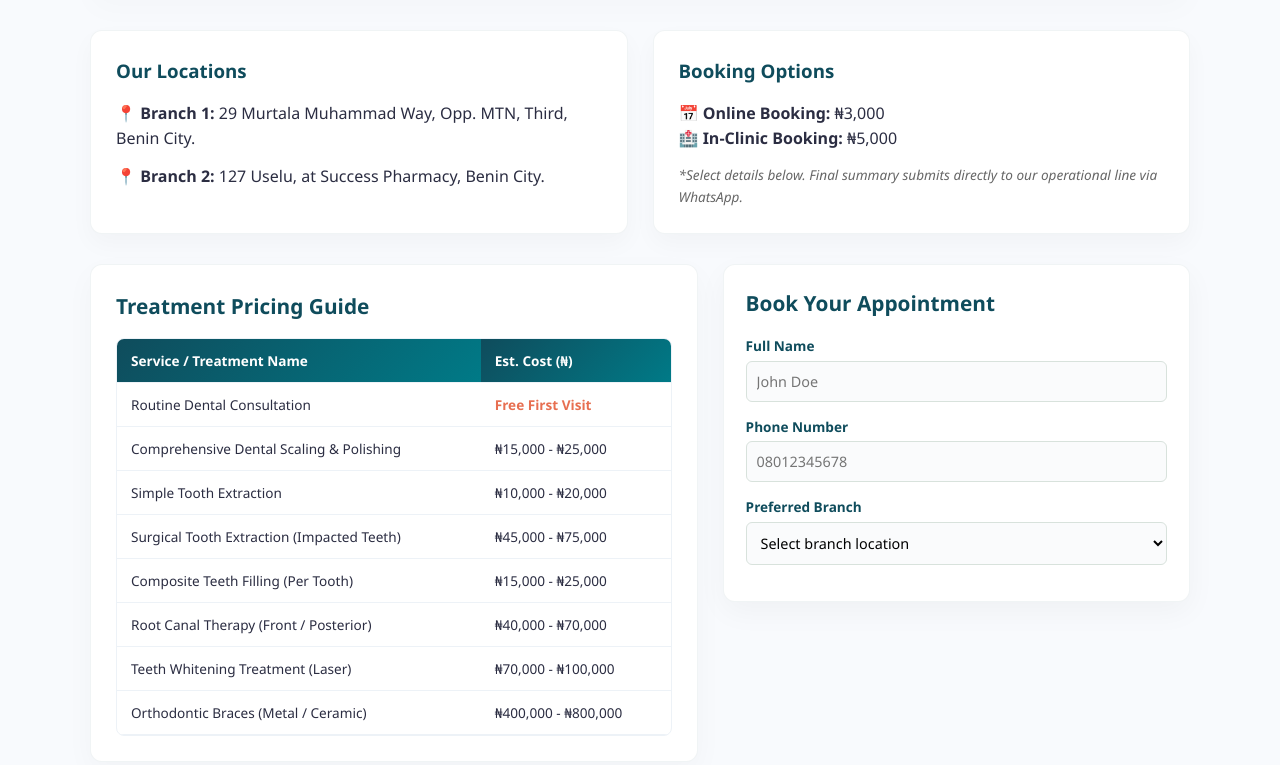
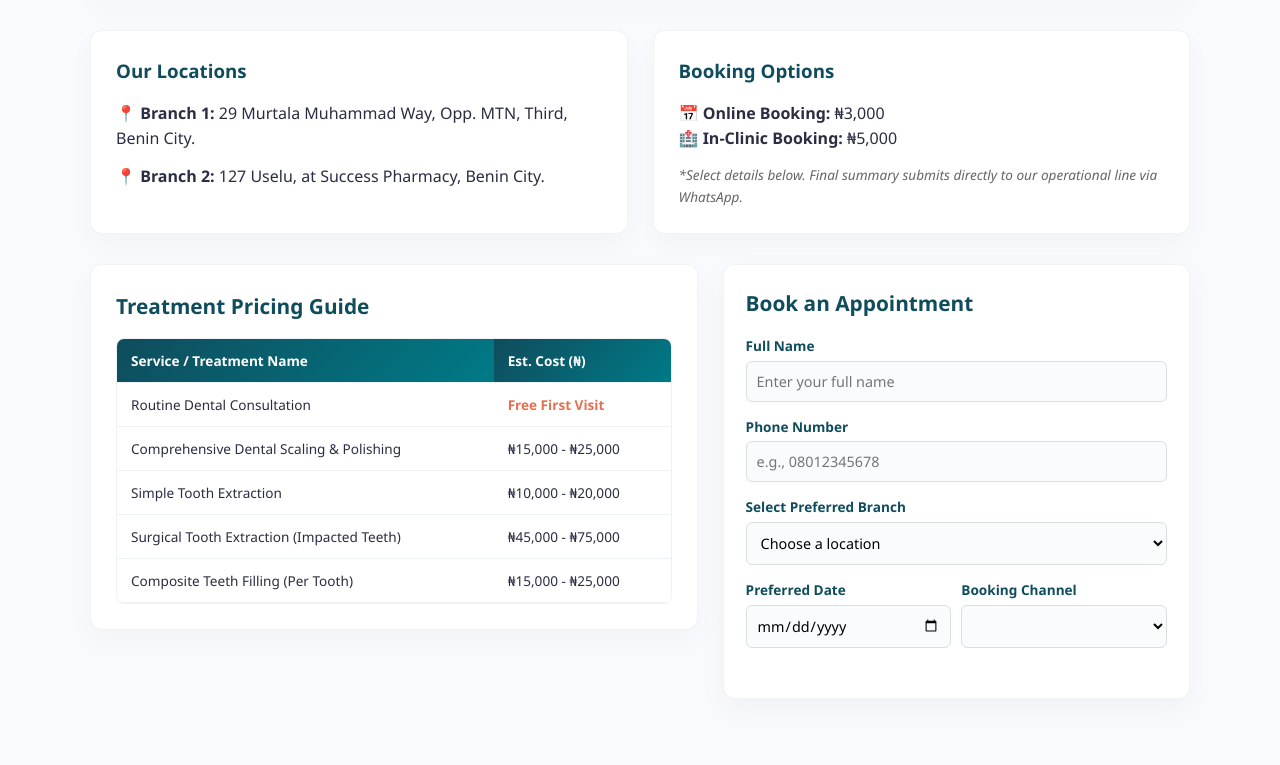
Before and after one commit to suntopcraniofacial-spec/ogbonke-baba, a plain HTML site: page index.html in a window 1280 px wide. Shown: the part 379-1144 px from the top of the page. Drawn offline with Linux system fonts and the light colour scheme.

Commit message:
Update index.html

```diff
--- a/index.html
+++ b/index.html
@@ -203,39 +203,39 @@ html<!DOCTYPE html>
                                 <td>Composite Teeth Filling (Per Tooth)</td>
                                 <td>₦15,000 - ₦25,000</td>
                             </tr>
-                            <tr>
-                                <td>Root Canal Therapy (Front / Posterior)</td>
-                                <td>₦40,000 - ₦70,000</td>
-                            </tr>
-                            <tr>
-                                <td>Teeth Whitening Treatment (Laser)</td>
-                                <td>₦70,000 - ₦100,000</td>
-                            </tr>
-                            <tr>
-                                <td>Orthodontic Braces (Metal / Ceramic)</td>
-                                <td>₦400,000 - ₦800,000</td>
-                            </tr>
                         </tbody>
                     </table>
                 </div>
             </div>
 
-            <!-- Right Side: Booking Form Panel -->
-            <div class="form-section">
+            <!-- Right Side: Booking Form -->
             <form class="booking-box" id="appointmentForm" onsubmit="sendToWhatsApp(event)">
-                    <h2>Book Your Appointment</h2>
+                <h2>Book an Appointment</h2>
 
                 <div class="form-group">
                     <label for="fullName">Full Name</label>
-                        <input type="text" id="fullName" required placeholder="John Doe">
+                    <input type="text" id="fullName" placeholder="Enter your full name" required>
                 </div>
 
                 <div class="form-group">
                     <label for="phoneNumber">Phone Number</label>
-                        <input type="tel" id="phoneNumber" required placeholder="08012345678">
+                    <input type="tel" id="phoneNumber" placeholder="e.g., 08012345678" required>
                 </div>
 
                 <div class="form-group">
-                        <label for="branch">Preferred Branch</label>
+                    <label for="branch">Select Preferred Branch</label>
                     <select id="branch" required>
-                            <option value="" disabled selected>Select branch location</option>
+                        <option value="" disabled selected>Choose a location</option>
+                        <option value="Murtala Muhammad Way (Branch 1)">29 Murtala Muhammad Way, Benin City</option>
+                        <option value="Uselu (Branch 2)">127 Uselu (Success Pharmacy), Benin City</option>
+                    </select>
+                </div>
+
+                <div class="form-row">
+                    <div class="form-group">
+                        <label for="bookingDate">Preferred Date</label>
+                        <input type="date" id="bookingDate" required>
+                    </div>
+                    <div class="form-group">
+                        <label for="bookingType">Booking Channel</label>
+                        <select id="bookingType" onchange="updateBookingFee()" required>
```
Lines whose indentation alone changed are shown as unchanged.
